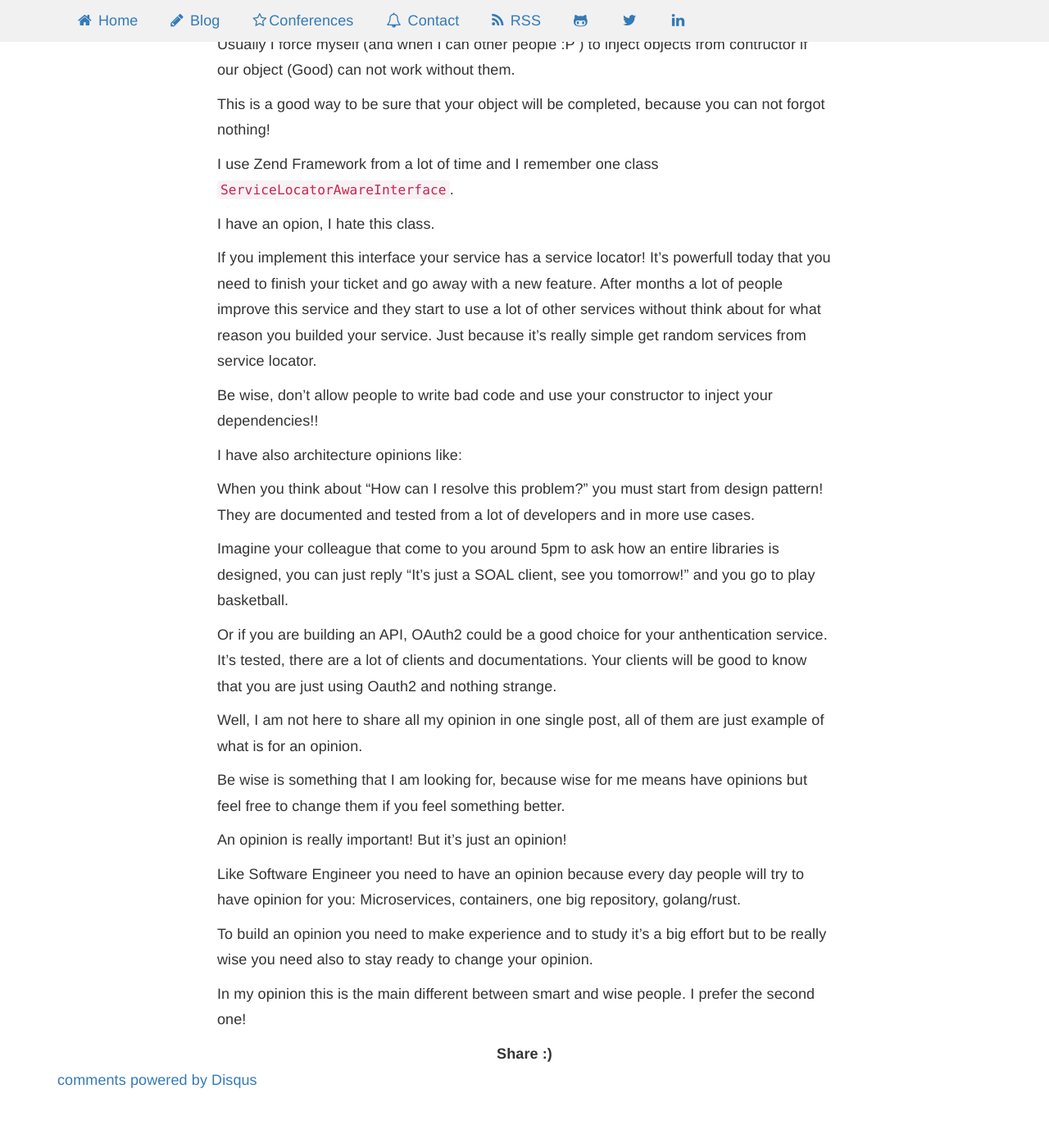
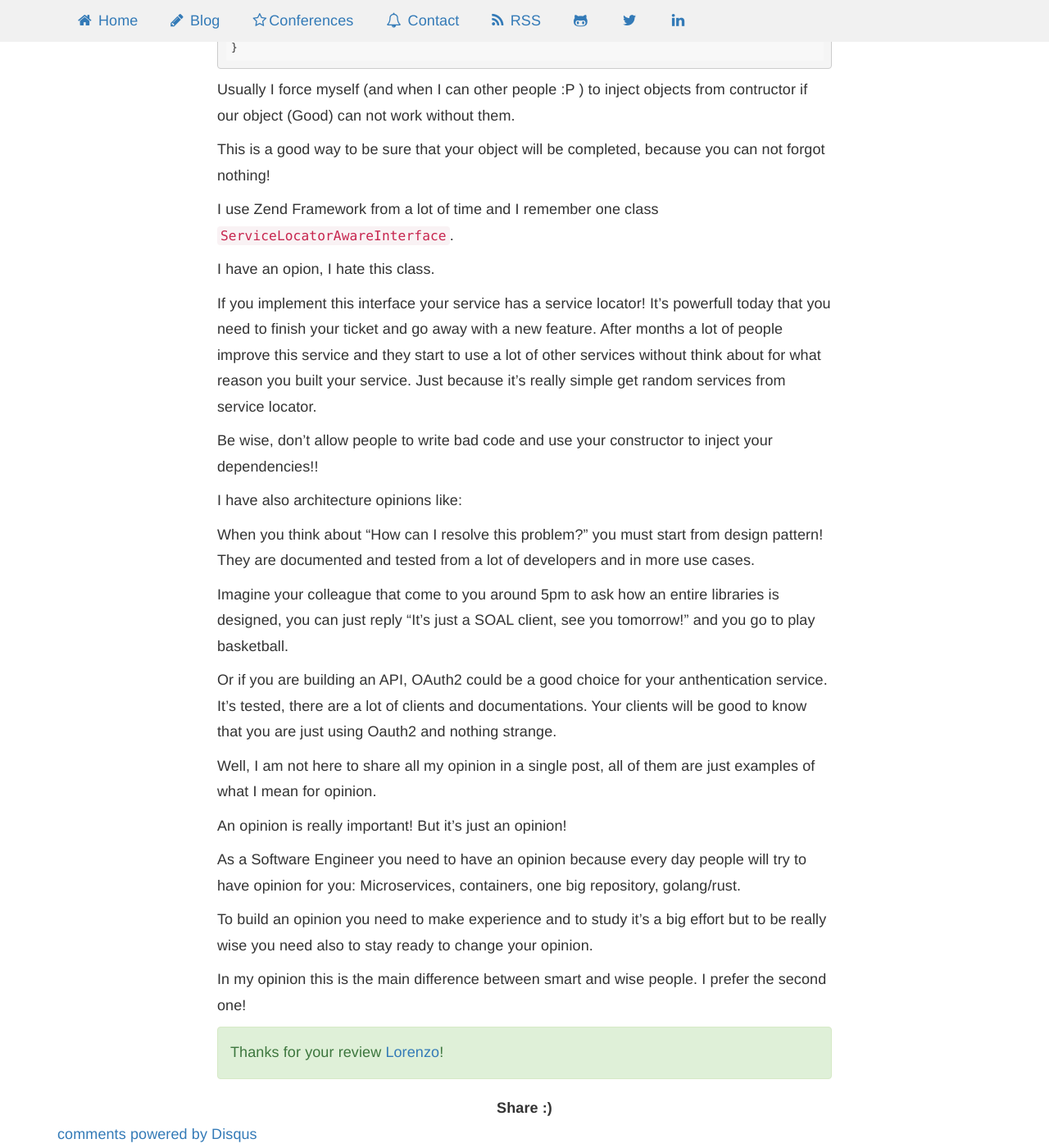
Before and after one commit to gianarb/gianarb.github.com, a Jekyll site: the page built from _posts/2016-08-25-build-opinions-to-become-wise.markdown, in a window 1280 px wide and 1400 px high, scrolled down 883 px. Shown: the whole window at 82% size. Built offline with Jekyll 4.4.1, drawn with Linux system fonts in a browser that asks for light colours; nearby versions of some CDN libraries; comment, search, counter and statistics services are not loaded; before the commit the page ends 2217 px from its top, so only the background shows below that; some of the changed text lies outside the part shown.

Commit message:
Typos provided by @fntlnz

```diff
--- a/_posts/2016-08-25-build-opinions-to-become-wise.markdown
+++ b/_posts/2016-08-25-build-opinions-to-become-wise.markdown
@@ -9,10 +9,10 @@ summary: ""
 priority: 0.6
 changefreq: yearly
 ---
-I am Gianluca, I am 24 years old and I work like Software Engineer.
+I am Gianluca, I am 24 years old and I work as Software Engineer.
 
 I like my work because there are really a lot of different kinds of Software
-Engineer, in first because you can work in pretty much every environment like
+Engineer, mainly because you can work in pretty much every environment like
 technology, food, cook, sport, fashion.
 
 Also because there are a lot of stuff to do, if you like to work on a product,
@@ -23,7 +23,7 @@ If you like play with cables, racks, switchs you can work in a big or small
 farm and design fancy datanceters.
 
 But I like this work because a lot of people have opinions. There are opinions
-builded on top of big study or after a long experience but everyone is happy to
+built on top of big study or after a long experience but everyone is happy to
 share them and use them to build a new product.
 
 I am a good PHP developer, because I worked for a while with this language and
@@ -58,7 +61,7 @@ If you implement this interface your service has a service locator! It's
 powerfull today that you need to finish your ticket and go away with a new
 feature.
 After months a lot of people improve this service and they start to use a lot
-of other services without think about for what reason you builded your service.
+of other services without think about for what reason you built your service.
 Just because it's really simple get random services from service locator.
 
 Be wise, don't allow people to write bad code and use your constructor to inject your dependencies!!
@@ -79,15 +82,12 @@ documentations.
 Your clients will be good to know that you are just using
 Oauth2 and nothing strange.
 
-Well, I am not here to share all my opinion in one single post, all of them are
-just example of what is for an opinion.
-
-Be wise is something that I am looking for, because wise for me means have
-opinions but feel free to change them if you feel something better.
+Well, I am not here to share all my opinion in a single post, all of them are
+just examples of what I mean for opinion.
 
 An opinion is really important! But it's just an opinion!
 
-Like Software Engineer you need to have an opinion because every day people
+As a Software Engineer you need to have an opinion because every day people
 will try to have opinion for you: Microservices, containers, one big
 repository, golang/rust.
 
@@ -95,5 +95,9 @@ To build an opinion you need to make experience and to study it's a big effort
 but to be really wise you need also to stay ready to change your
 opinion.
 
-In my opinion this is the main different between smart and wise people. I
+In my opinion this is the main difference between smart and wise people. I
 prefer the second one!
+
+<div class="alert alert-success" role="alert">
+Thanks for your review <a href='https://twitter.com/fntlnz'
+target='_blank'>Lorenzo</a>!</div>
```
Also changed, not shown: other parts of _posts/2016-08-25-build-opinions-to-become-wise.markdown (+3 -0 lines).
